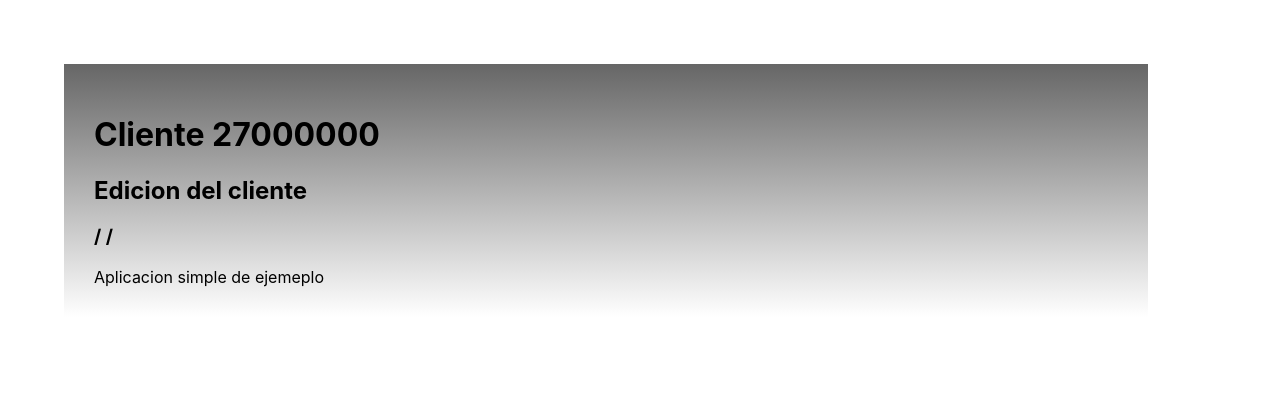
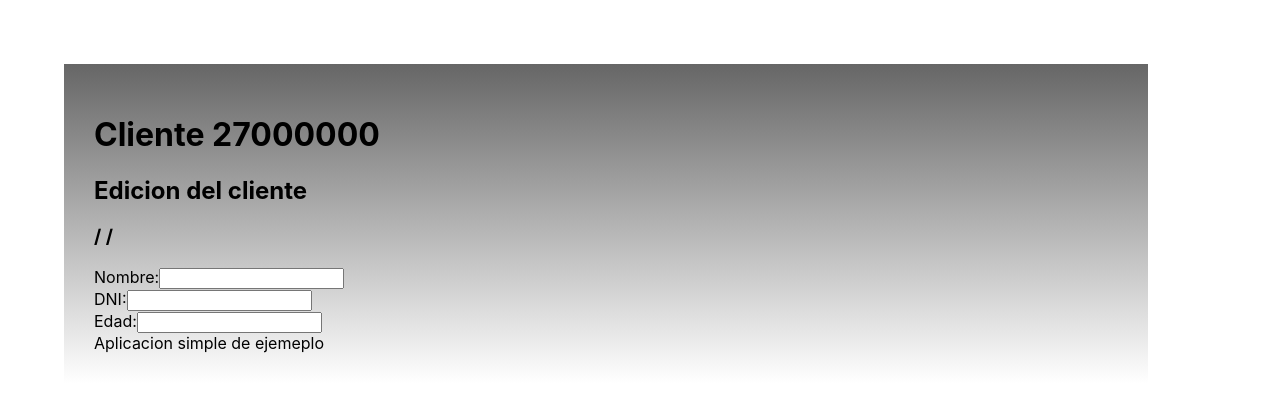
Before and after one commit to jebusdoodles/react-customers-app, a React (Create React App) app: page /customer/27000000/edit in a window 1280 px wide. Shown: the top 396 px of the page. Built offline with nearby package versions, Linux system fonts and the light colour scheme.

Commit message:
agregue Fiel e initalValues

```diff
--- a/src/components/CustomerEdit.js
+++ b/src/components/CustomerEdit.js
@@ -1,12 +1,27 @@
 import React from 'react';
 import PropTypes from 'prop-types';
-import { reduxForm, Field } from 'redux-form'
+import { reduxForm, Field } from 'redux-form';
+import { connect } from 'react-redux';
 
 const CustomerEdit = ({name, dni, age}) => {
     return (
         <div>
             <h2>Edicion del cliente</h2>
             <h3>{name} / {dni} /{age}</h3>
+            <form action="">
+                <div>
+                    <label htmlFor="name">Nombre:</label>
+                    <Field name="name" component="input" type="text"></Field>
+                </div>
+                <div>
+                    <label htmlFor="dni">DNI:</label>
+                    <Field name="dni" component="input" type="text"></Field>
+                </div>
+                <div>
+                    <label htmlFor="age">Edad:</label>
+                    <Field name="age" component="input" type="number"></Field>
+                </div>
+            </form>
         </div>
     );
 };
@@ -17,4 +32,11 @@ CustomerEdit.propTypes = {
     age: PropTypes.number,
 };
 
-export default reduxForm({ form: 'CustomerEdit' })(CustomerEdit);
+    // Decoramos el componente CustomerEdit mediante un highorder component
+    // que nos prové la libreria redux-form  tiene que ser unico
+    const CustomerEditForm = reduxForm({ form: 'CustomerEdit' })(CustomerEdit)
+
+export default connect(
+    (state, props) => (
+        { initialValues: props}
+    ))(CustomerEditForm);
--- a/src/containers/CustomerContainer.js
+++ b/src/containers/CustomerContainer.js
@@ -15,6 +15,7 @@ class CustomerContainer extends Component {
                     // comparación para mostrar uno o otro contenedor
                     const CustomerControl = match ? CustomerEdit : CustomerData;
                     // destructuring
+                    // initial Values propiedad establecida en redux-form
                     return <CustomerControl {...this.props.customer} />
                 }
         }></Route>
```
